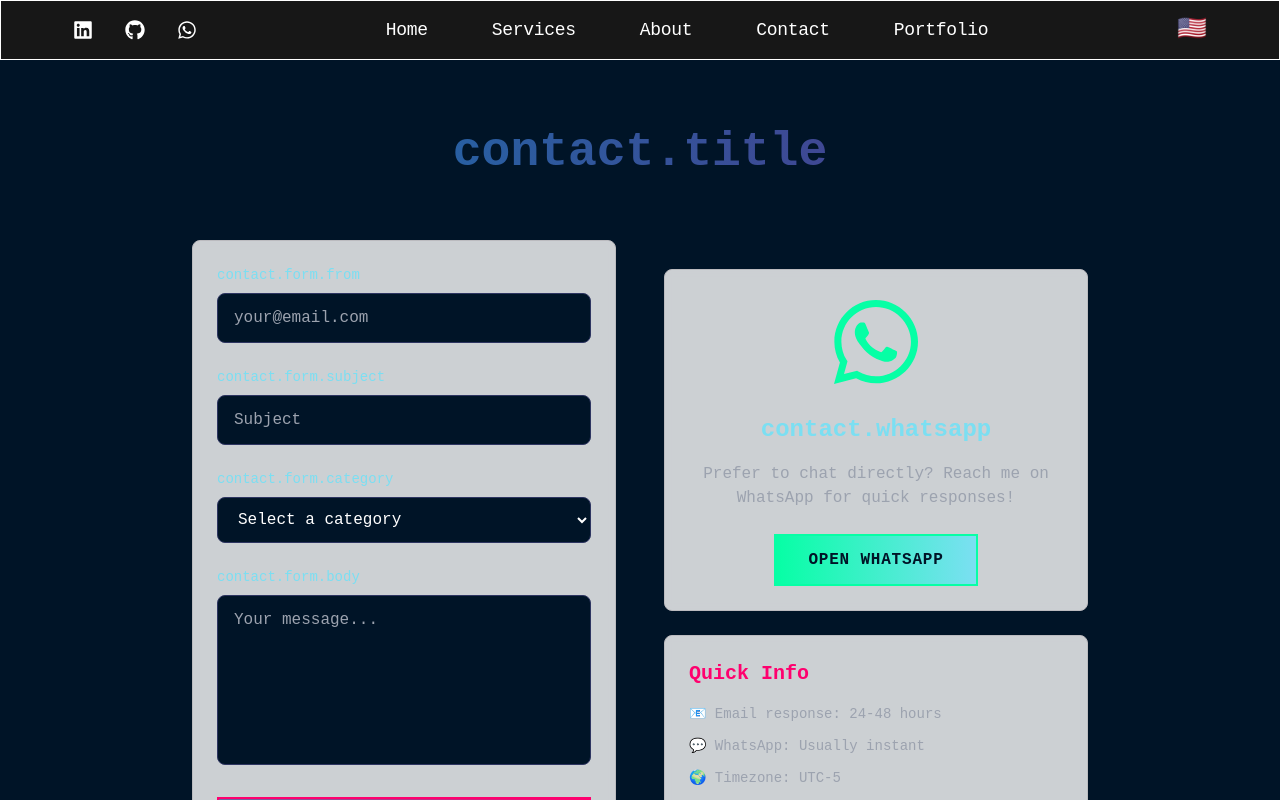
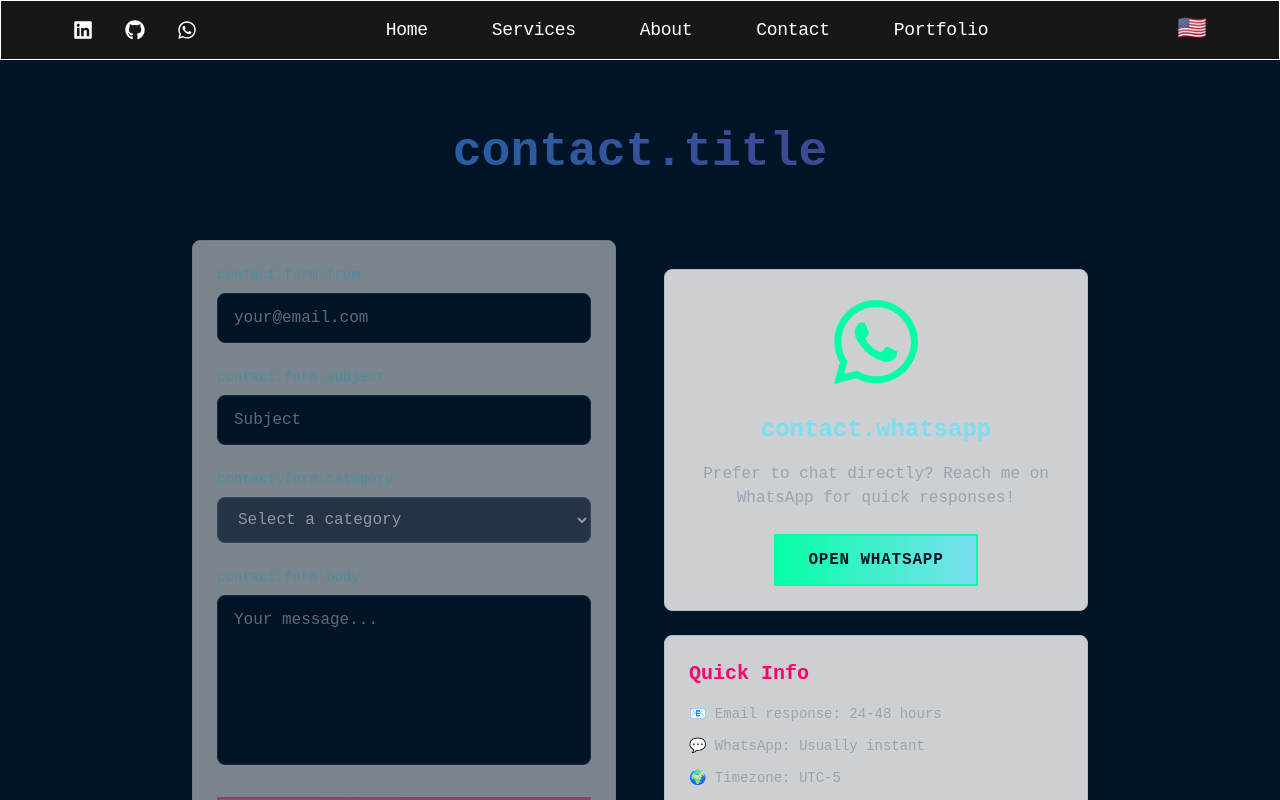
Before and after one commit to jorius/jorius.github.io, a React (Vite) app: page /contact in a window 1280 px wide. Shown: the top 800 px of the page. Built offline with nearby package versions, Linux system fonts and the light colour scheme.

Commit message:
Remove commented-out code, dead form state, and unused JORIUS.oss field

```diff
--- a/src/components/direction-b/DirectionB.tsx
+++ b/src/components/direction-b/DirectionB.tsx
@@ -15,7 +15,6 @@ import { BExperience } from './BExperience';
 import { BHero } from './BHero';
 import { BNow } from './BNow';
 import { BOssWriting } from './BOssWriting';
-// import { BProjects } from './BProjects';
 import { BServices } from './BServices';
 import { BTopBar } from './BTopBar';
 import { BWhy } from './BWhy';
@@ -61,7 +60,6 @@ export const DirectionB = (): React.ReactElement => {
       <BNow />
       <BServices />
       <BExperience />
-      {/* <BProjects /> */}
       <BOssWriting />
       <BWhy />
       <BContact />
--- a/src/data/jorius.ts
+++ b/src/data/jorius.ts
@@ -11,13 +11,6 @@ export interface ExperienceEntry {
   loc: string;
   from: string;
   to: string;
-}
-
-export interface OssEntry {
-  repo: string;
-  stars: number;
-  lang: string;
-  desc: string;
 }
 
 export interface TestimonialEntry {
@@ -56,7 +49,6 @@ export interface JoriusData {
     stackoverflow: string;
   };
   experience: ExperienceEntry[];
-  oss: OssEntry[];
   testimonials: TestimonialEntry[];
   hire_why: HireWhyEntry[];
 }
@@ -142,11 +134,6 @@ export const JORIUS: JoriusData = {
       to: '2017',
     },
   ],
-  oss: [
-    // Legacy fallback list — BOssWriting now hydrates from the GitHub API via
-    // useGitHubRepos. Kept here as a safety net if the API is rate-limited or
-    // offline; harmless empty array means the section just shows a loader/error.
-  ],
   testimonials: [],
   hire_why: [
     { n: '01' },
--- a/src/pages/About.tsx
+++ b/src/pages/About.tsx
@@ -1,13 +1,8 @@
 // packages
 import { useTranslation } from 'react-i18next';
 
-const About = () => {
+const About = (): React.ReactElement => {
   const { t } = useTranslation();
-
-  const catImages: string[] = [
-    // Add your cat images here
-    // '/images/cat1.jpg',
-  ];
 
   return (
     <div className="min-h-screen bg-dark-bg dark:bg-dark-bg text-white pt-32 pb-20">
@@ -25,19 +20,6 @@ const About = () => {
             <p className="text-gray-300 leading-relaxed mb-6">
               {t('about.personal.description')}
             </p>
-
-            {/* Cat Images */}
-            <div className="grid grid-cols-3 gap-4 mt-8">
-              {catImages.map((img, index) => (
-                <div key={index} className="aspect-square overflow-hidden rounded-lg border-2 border-neon-pink">
-                  <img
-                    src={img}
-                    alt={`Cat ${index + 1}`}
-                    className="w-full h-full object-cover hover:scale-110 transition-transform duration-500"
-                  />
-                </div>
-              ))}
-            </div>
           </div>
 
           {/* Professional Section */}
@@ -56,7 +38,7 @@ const About = () => {
                   <li>• Full-Stack Development</li>
                   <li>• Cybersecurity</li>
                   <li>• Cloud Architecture</li>
-                  <li>• DevOps & CI/CD</li>
+                  <li>• DevOps &amp; CI/CD</li>
                 </ul>
               </div>
               <div className="border-l-4 border-neon-blue pl-4">
@@ -65,7 +47,7 @@ const About = () => {
                   <li>• Open Source</li>
                   <li>• Security Research</li>
                   <li>• System Design</li>
-                  <li>• AI & Machine Learning</li>
+                  <li>• AI &amp; Machine Learning</li>
                 </ul>
               </div>
             </div>
--- a/src/pages/Contact.tsx
+++ b/src/pages/Contact.tsx
@@ -1,31 +1,10 @@
 // packages
 import { AiOutlineSend } from 'react-icons/ai';
 import { FaWhatsapp } from 'react-icons/fa';
-import { useState } from 'react';
 import { useTranslation } from 'react-i18next';
 
-const Contact = () => {
+const Contact = (): React.ReactElement => {
   const { t } = useTranslation();
-  const [formData, setFormData] = useState({
-    from: '',
-    subject: '',
-    category: '',
-    body: '',
-  });
-
-  const handleSubmit = (e: React.FormEvent) => {
-    e.preventDefault();
-    // Form submission is intentionally a no-op for now.
-    // The form is being disabled in PR C pending a backend decision
-    // (Resend + serverless function vs. third-party form service).
-  };
-
-  const handleChange = (e: React.ChangeEvent<HTMLInputElement | HTMLTextAreaElement | HTMLSelectElement>) => {
-    setFormData({
-      ...formData,
-      [e.target.name]: e.target.value,
-    });
-  };
 
   return (
     <div className="min-h-screen bg-dark-bg dark:bg-dark-bg text-white pt-32 pb-20">
@@ -35,9 +14,9 @@ const Contact = () => {
         </h1>
 
         <div className="max-w-4xl mx-auto grid grid-cols-2 gap-12">
-          {/* Contact Form */}
-          <div className="cyber-card">
-            <form onSubmit={handleSubmit} className="space-y-6">
+          {/* Contact Form — backend pending */}
+          <div className="cyber-card opacity-60">
+            <form className="space-y-6">
               <div>
                 <label htmlFor="from" className="block text-sm font-mono text-neon-cyan mb-2">
                   {t('contact.form.from')}
@@ -46,10 +25,8 @@ const Contact = () => {
                   type="email"
                   id="from"
                   name="from"
-                  value={formData.from}
-                  onChange={handleChange}
-                  required
-                  className="w-full px-4 py-3 bg-dark-bg border border-dark-border focus:border-neon-cyan rounded-lg text-white font-mono outline-none transition-colors duration-300"
+                  disabled
+                  className="w-full px-4 py-3 bg-dark-bg border border-dark-border rounded-lg text-white font-mono outline-none cursor-not-allowed"
                   placeholder="your@email.com"
                 />
               </div>
@@ -62,10 +39,8 @@ const Contact = () => {
                   type="text"
                   id="subject"
                   name="subject"
-                  value={formData.subject}
-                  onChange={handleChange}
-                  required
-                  className="w-full px-4 py-3 bg-dark-bg border border-dark-border focus:border-neon-cyan rounded-lg text-white font-mono outline-none transition-colors duration-300"
+                  disabled
+                  className="w-full px-4 py-3 bg-dark-bg border border-dark-border rounded-lg text-white font-mono outline-none cursor-not-allowed"
                   placeholder="Subject"
                 />
               </div>
@@ -77,10 +52,8 @@ const Contact = () => {
                 <select
                   id="category"
                   name="category"
-                  value={formData.category}
-                  onChange={handleChange}
-                  required
-                  className="w-full px-4 py-3 bg-dark-bg border border-dark-border focus:border-neon-cyan rounded-lg text-white font-mono outline-none transition-colors duration-300"
+                  disabled
+                  className="w-full px-4 py-3 bg-dark-bg border border-dark-border rounded-lg text-white font-mono outline-none cursor-not-allowed"
                 >
                   <option value="">Select a category</option>
                   <option value="general">General Inquiry</option>
@@ -97,18 +70,17 @@ const Contact = () => {
                 <textarea
                   id="body"
                   name="body"
-                  value={formData.body}
-                  onChange={handleChange}
-                  required
+                  disabled
                   rows={6}
-                  className="w-full px-4 py-3 bg-dark-bg border border-dark-border focus:border-neon-cyan rounded-lg text-white font-mono outline-none transition-colors duration-300 resize-none"
+                  className="w-full px-4 py-3 bg-dark-bg border border-dark-border rounded-lg text-white font-mono outline-none resize-none cursor-not-allowed"
                   placeholder="Your message..."
                 />
               </div>
 
               <button
                 type="submit"
-                className="w-full px-6 py-3 bg-gradient-to-r from-neon-purple to-neon-pink text-white font-bold uppercase tracking-wider border-2 border-neon-pink hover:scale-105 transition-transform duration-300 flex items-center justify-center gap-2"
+                disabled
+                className="w-full px-6 py-3 bg-gradient-to-r from-neon-purple to-neon-pink text-white font-bold uppercase tracking-wider border-2 border-neon-pink flex items-center justify-center gap-2 cursor-not-allowed opacity-50"
               >
                 <AiOutlineSend className="w-5 h-5" />
                 {t('contact.form.send')}
```
